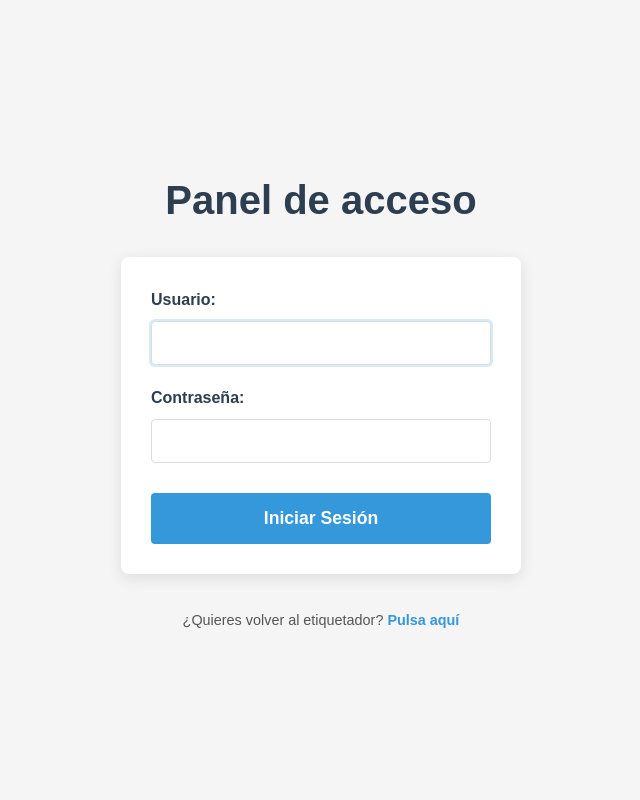
After one commit to Adriansolier322/EtiquetadorOSL, a PHP site: page /Admin/login.php in a window 1280 px wide. The commit adds this page. Shown: the whole page, without its empty margins (319-959 px from the left). Run offline with PHP 8.4, Linux system fonts and the light colour scheme.

Commit message:
V2.8.3 Make more robust the program, also implemented a login for the admin dashboard

```diff
--- a/content/Admin/assets/css/style.css
+++ b/content/Admin/assets/css/style.css
@@ -665,3 +665,92 @@ body.dark .close-button:focus {
         font-size: 0.9rem;
     }
 }
+
+.main-container {
+    display: flex;
+    flex-direction: column;
+    align-items: center;
+    justify-content: center;
+    height: 100vh;
+    padding: 20px;
+    text-align: center;
+}
+
+.main-container h1 {
+    font-size: 2.5rem;
+    color: #2c3e50;
+    margin-bottom: 25px;
+    font-weight: 700;
+}
+
+body.dark .main-container h1 {
+    color: #eee;
+}
+
+.main-container form {
+    width: 100%;
+    max-width: 400px;
+    padding: 30px;
+    background: #ffffff;
+    border-radius: 8px;
+    box-shadow: 0 4px 15px rgba(0, 0, 0, 0.1);
+    transition: background 0.3s, box-shadow 0.3s;
+}
+
+body.dark .main-container form {
+    background: #333;
+    box-shadow: 0 6px 20px rgba(0, 0, 0, 0.4);
+}
+
+.form-group {
+    margin-bottom: 20px;
+    text-align: left;
+}
+
+.form-group label {
+    font-size: 1rem;
+    font-weight: 600;
+}
+
+.main-container .btn {
+    width: 100%;
+    margin-top: 10px;
+    font-size: 1.1rem;
+    padding: 15px;
+}
+
+.alert {
+    width: 100%;
+    max-width: 400px;
+    text-align: left;
+}
+
+.main-container p {
+    font-size: 0.9rem;
+    color: #555;
+    margin-top: 20px;
+}
+
+body.dark .main-container p {
+    color: #bbb;
+}
+
+.main-container a {
+    color: #3498db;
+    text-decoration: none;
+    font-weight: 600;
+    transition: color 0.2s;
+}
+
+body.dark .main-container a {
+    color: #007bff;
+}
+
+.main-container a:hover {
+    text-decoration: underline;
+    color: #2980b9;
+}
+
+body.dark .main-container a:hover {
+    color: #0056b3;
+}
--- a/content/Admin/includes/auth.php
+++ b/content/Admin/includes/auth.php
@@ -1,15 +1,49 @@
 <?php
 include 'config.php';
 
-// Verificar si el usuario está logueado
+/**
+ * Checks if a user is currently logged in.
+ *
+ * @return bool True if logged in, false otherwise.
+ */
+
 function isLoggedIn() {
     return isset($_SESSION['loggedin']) && $_SESSION['loggedin'] === true;
 }
 
 // Redirigir si no está logueado
+
+// Secure Authentication Functions
+// This file should be included at the very top of any page that requires a user to be logged in,
+// especially for admin-level access.
+
+// Start the session if it's not already started
+if (session_status() == PHP_SESSION_NONE) {
+    session_start();
+}
+
+/**
+ * Checks if the logged-in user has the administrator role.
+ * Assumes an admin has a role_id of 1.
+ *
+ * @return bool True if the user is an admin, false otherwise.
+ */
+function isAdministrator() {
+    return isLoggedIn() && isset($_SESSION['role_id']) && $_SESSION['role_id'] == 1;
+}
+
+/**
+ * Redirects the user to the login page if they are not authenticated as an administrator.
+ * This function should be called at the very beginning of every secure page.
+ */
 function checkAuth() {
-    if (!isLoggedIn()) {
-        header("Location: ../index.php");
+    // If the user is not an administrator, destroy the session and redirect them.
+    if (!isAdministrator() || !isLoggedIn()){
+        // Destroy the session to ensure no lingering credentials
+        session_destroy();
+        // Redirect to the external login page.
+        header("Location: ../EtiquetadorOSL/index.php");
+        // Exit to stop script execution immediately
         exit;
     }
 }
@@ -25,7 +59,7 @@ if ($_SERVER['REQUEST_METHOD'] == 'POST' && isset($_POST['login'])) {
     } else {
         try {
             // Buscar el usuario en la base de datos
-            $stmt = $pdo->prepare("SELECT id, username, password FROM users WHERE username = ?");
+            $stmt = $pdo->prepare("SELECT id, username, password, role_id FROM users WHERE username = ?");
             $stmt->execute([$username]);
             $user = $stmt->fetch(PDO::FETCH_ASSOC);
 
--- /dev/null
+++ b/content/Admin/login.php
@@ -0,0 +1,35 @@
+<?php include 'includes/auth.php'; ?>
+<!DOCTYPE html>
+<html lang="es">
+<head>
+    <meta charset="UTF-8">
+    <meta name="viewport" content="width=device-width, initial-scale=1.0">
+    <title>Login - Panel de Acceso</title>
+    <link rel="stylesheet" href="assets/css/style.css">
+</head>
+<body>
+    <div class="main-container">
+        <h1>Panel de acceso</h1>
+        <?php if(isset($_GET['registered'])): ?>
+            <div class="alert alert-success">¡Registro completado! Ya puedes iniciar sesión.</div>
+        <?php endif; ?>
+        <?php if (isset($error)): ?>
+            <div class="alert alert-danger"><?php echo $error; ?></div>
+        <?php endif; ?>
+        <form action="login.php" method="post">
+            <div class="form-group">
+                <label for="username">Usuario:</label>
+                <input type="text" id="username" name="username" required autofocus>
+            </div>
+            <div class="form-group">
+                <label for="password">Contraseña:</label>
+                <input type="password" id="password" name="password" required>
+            </div>
+            <button type="submit" name="login" class="btn">Iniciar Sesión</button>
+        </form>
+        <div style="text-align: center; margin-top: 15px;">
+            <p>¿Quieres volver al etiquetador? <a href="../EtiquetadorOSL/index.php">Pulsa aquí</a></p>
+        </div>
+    </div>
+</body>
+</html>
--- a/content/Admin/logout.php
+++ b/content/Admin/logout.php
@@ -2,6 +2,6 @@
 session_start();           // Iniciar sesión
 session_unset();           // Eliminar todas las variables de sesión
 session_destroy();         // Destruir la sesión
-header("Location: ../index.html");  // Redirigir al login
+header("Location: ../EtiquetadorOSL/index.php");  // Redirigir al login
 exit;
 ?>
--- a/content/EtiquetadorOSL/index.php
+++ b/content/EtiquetadorOSL/index.php
@@ -272,7 +272,7 @@
             </svg>
                 Cambiar Tema
             </button>
-            <a href="../Admin" class="footer-btn">Panel administración</a>
+            <a href="../Admin/login.php" class="footer-btn">Panel administración</a>
             <a href="logout.php" class="footer-btn">Cerrar sesión</a>
             </div>
             </div>
--- a/content/forgot_password.php
+++ b/content/forgot_password.php
@@ -50,13 +50,13 @@ if ($_SERVER['REQUEST_METHOD'] == 'POST') {
                 $mail->isSMTP();
                 $mail->Host = 'smtp.gmail.com'; // Servidor SMTP; NECESITA SER UNO REAL
                 $mail->SMTPAuth = true;
-                $mail->Username = '---'; // CORREO
-                $mail->Password = '---'; // CONTRASEÑA, por motivos de seguridad NO se mostrará
+                $mail->Username = 'noreply.etiquetadorosl@gmail.com'; // CORREO
+                $mail->Password = 'qwal mqlp qslu zxxm'; // CONTRASEÑA, por motivos de seguridad NO se mostrará
                 $mail->SMTPSecure = PHPMailer::ENCRYPTION_STARTTLS;
                 $mail->Port = 587;
 
                 // Destinatarios
-                $mail->setFrom('---', 'etiquetadorOSL');
+                $mail->setFrom('noreply.etiquetadorosl@gmail.com', 'etiquetadorOSL');
                 $mail->addAddress($email);
 
                 // Contenido
```
